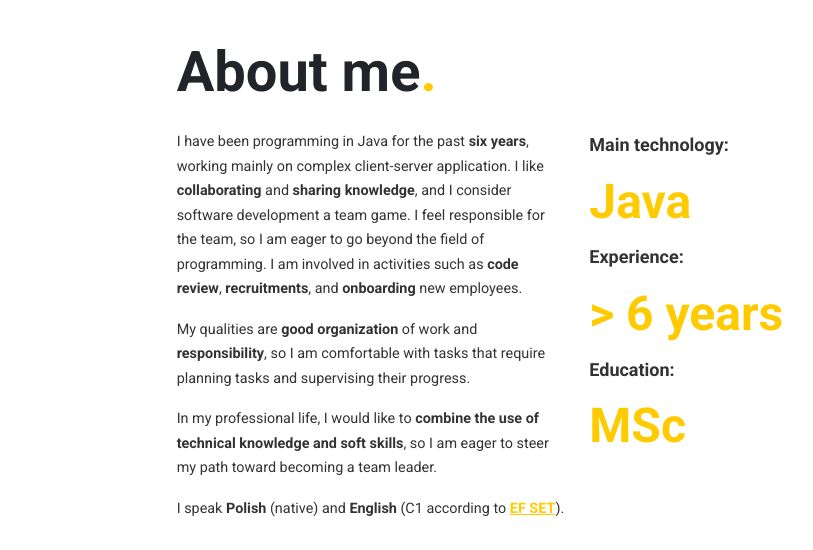
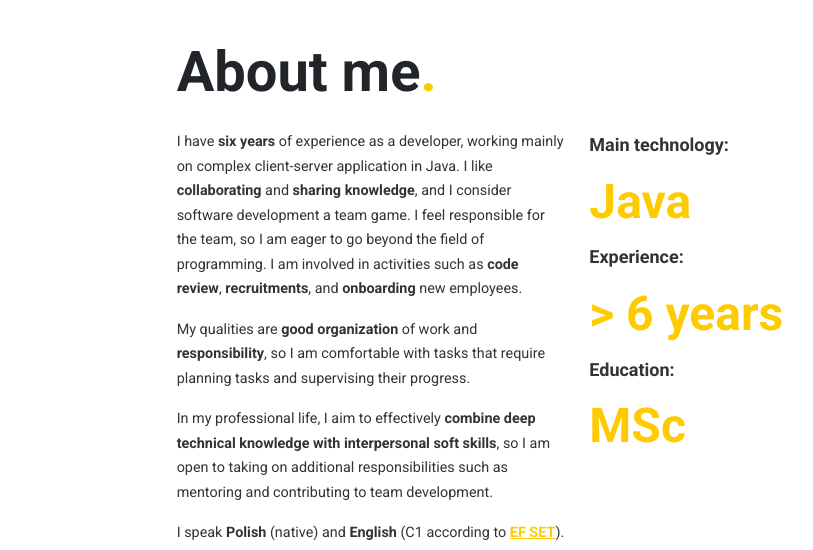
Before and after one commit to skamila/skamila.github.io, a plain HTML site: page index.html in a window 1280 px wide. Shown: the part 506-1056 px from the top of the page, 166-979 px from the left. Drawn offline with nearby package versions, Linux system fonts and the light colour scheme.

Commit message:
Update index.html

```diff
--- a/index.html
+++ b/index.html
@@ -130,10 +130,11 @@
                         <h2 class="display-4 slide-up">About me<span class="yellow-bold">.</span></h2>
                         <div class="data-info py-3 col-lg-6" data-aos="fade-up">
                             <p>
-                                I have been programming in Java for the past <span class="bold">six years</span>,
+                                I have <span class="bold">six years</span> of experience as a developer,
                                 working mainly on complex
-                                client-server application. I like <span class="bold">collaborating</span> and <span
-                                    class="bold">sharing knowledge</span>, and I
+                                client-server application in Java. I like <span class="bold">collaborating</span> and
+                                <span
+                                        class="bold">sharing knowledge</span>, and I
                                 consider software development a team game. I feel responsible for the team, so I am
                                 eager to go beyond the field of programming. I am involved in activities such as
                                 <span class="bold">code review</span>, <span class="bold">recruitments</span>, and <span
@@ -145,8 +146,9 @@
                                 with tasks that require planning tasks and supervising their progress.
                             </p>
                             <p>
-                                In my professional life, I would like to <span class="bold">combine the use of technical knowledge and
-                                soft skills</span>, so I am eager to steer my path toward becoming a team leader.
+                                In my professional life, I aim to effectively <span class="bold">combine deep technical knowledge with interpersonal soft skills</span>,
+                                so I am open to taking on additional responsibilities such as mentoring and contributing
+                                to team development.
                             </p>
                             <p>
                                 I speak <span class="bold">Polish</span> (native) and <span class="bold">English</span>
```
